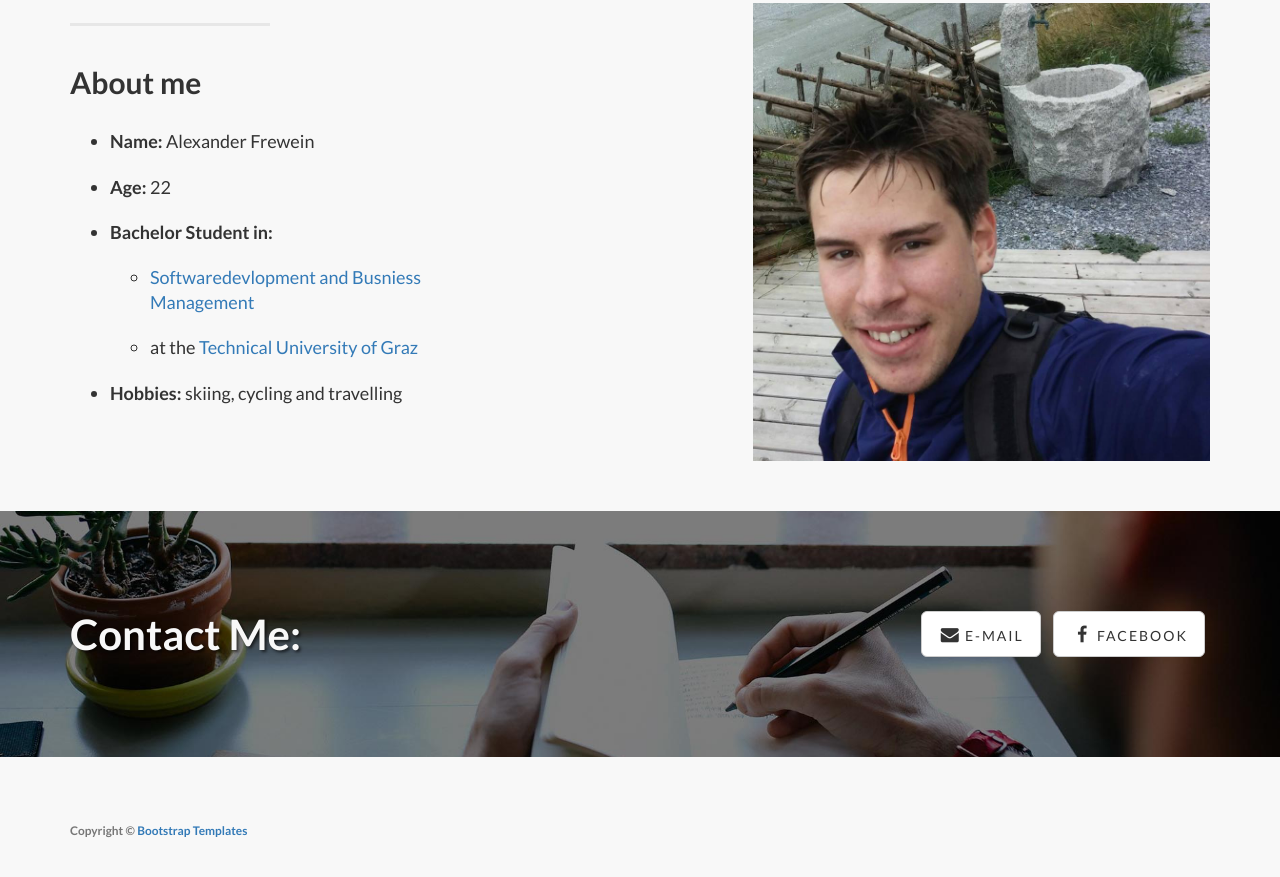
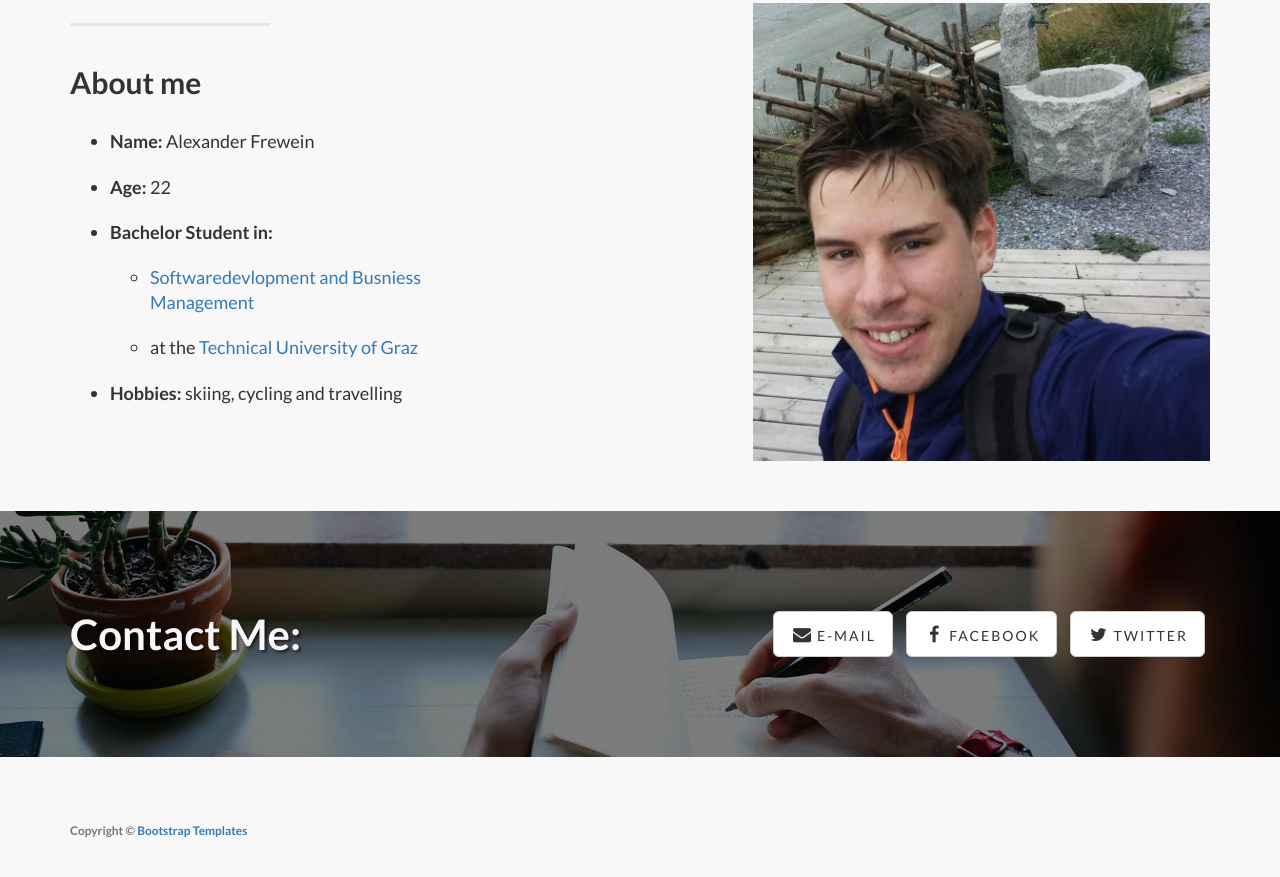
Before and after one commit to pitfalls/pitfalls.github.io, a plain HTML site: page index.html in a window 1280 px wide. Shown: the part 824-1701 px from the top of the page. Drawn offline with Linux system fonts and the light colour scheme.

Commit message:
Add Twitter Button

```diff
--- a/index.html
+++ b/index.html
@@ -85,6 +85,8 @@
                             <li>
                                 <a href="https://www.facebook.com/alex.frewein" target="_blank" class="btn btn-default btn-lg"><i class="fa fa-facebook fa-fw"></i> <span class="network-name">Facebook</span></a>
                             </li>
+
+
                         </ul>
                     </div>
                 </div>
@@ -158,6 +160,10 @@
                         <li>
                             <a href="https://www.facebook.com/alex.frewein" target="_blank" class="btn btn-default btn-lg"><i class="fa fa-facebook fa-fw"></i> <span class="network-name">Facebook</span></a>
                         </li>
+
+                           <li>
+                                <a href="https://twitter.com/turboman_12" target="_blank" class="btn btn-default btn-lg"><i class="fa fa-twitter fa-fw"></i> <span class="network-name">Twitter</span></a>
+                            </li>
                     </ul>
                 </div>
             </div>
```
